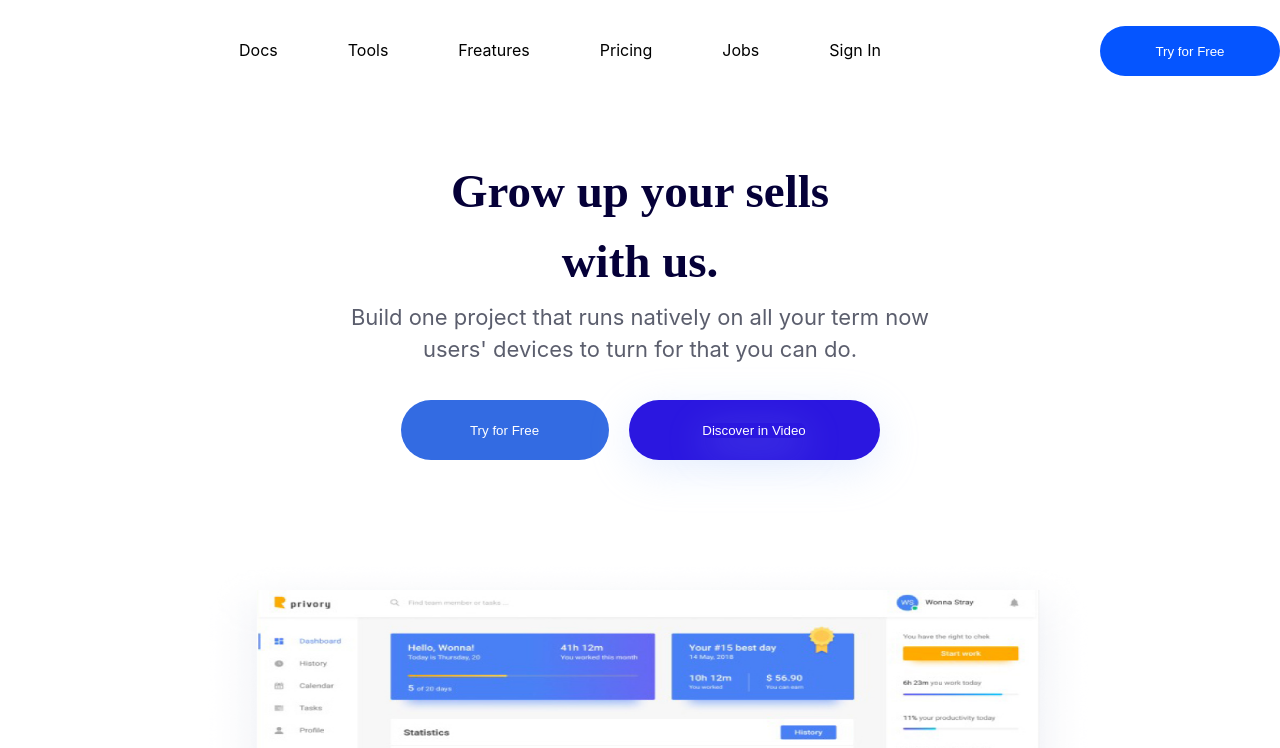
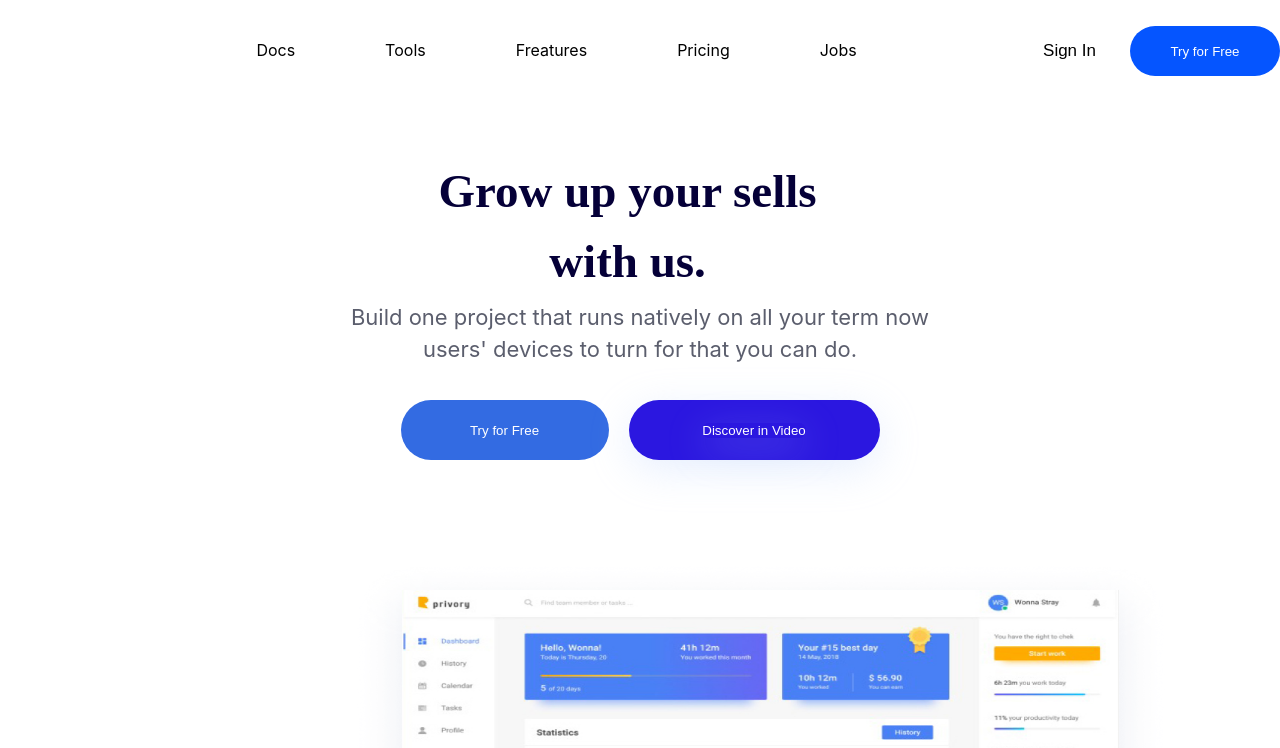
Before and after one commit to ak3rov/ak3rov.github.io, a plain HTML site: page index.html in a window 1280 px wide. Shown: the top 748 px of the page. Drawn offline with Linux system fonts and the light colour scheme.

Commit message:
fixed bugs

```diff
--- a/index.html
+++ b/index.html
@@ -18,29 +18,20 @@
                     <img src="./src/images/header/logo.svg" alt="">
                 </div>
                 <ul class="navbar__nav">
-                    <li class="nav-item"><a
-                            href="https://www.youtube.com/watch?v=dQw4w9WgXcQ&list=PLxb0XwjhqM_RLETkiOkUZrEE8K-fP3V-p&index=3"
-                            class="nav-link">Docs</a></li>
-                    <li class="nav-item"><a
-                            href="https://www.youtube.com/watch?v=dQw4w9WgXcQ&list=PLxb0XwjhqM_RLETkiOkUZrEE8K-fP3V-p&index=3"
-                            class="nav-link">Tools</a></li>
-                    <li class="nav-item"><a
-                            href="https://www.youtube.com/watch?v=dQw4w9WgXcQ&list=PLxb0XwjhqM_RLETkiOkUZrEE8K-fP3V-p&index=3"
-                            class="nav-link">Freatures</a></li>
-                    <li class="nav-item"><a
-                            href="https://www.youtube.com/watch?v=dQw4w9WgXcQ&list=PLxb0XwjhqM_RLETkiOkUZrEE8K-fP3V-p&index=3"
-                            class="nav-link">Pricing</a></li>
-                    <li class="nav-item"><a
-                            href="https://www.youtube.com/watch?v=dQw4w9WgXcQ&list=PLxb0XwjhqM_RLETkiOkUZrEE8K-fP3V-p&index=3"
-                            class="nav-link">Jobs</a></li>
-                    <li class="nav-item"><a
-                            href="https://www.youtube.com/watch?v=dQw4w9WgXcQ&list=PLxb0XwjhqM_RLETkiOkUZrEE8K-fP3V-p&index=3"
-                            class="nav-link">Sign In</a></li>
+                    <li class="nav-item"><a href="#" class="nav-link">Docs</a></li>
+                    <li class="nav-item"><a href="#" class="nav-link">Tools</a></li>
+                    <li class="nav-item"><a href="#" class="nav-link">Freatures</a></li>
+                    <li class="nav-item"><a href="#" class="nav-link">Pricing</a></li>
+                    <li class="nav-item"><a href="#" class="nav-link">Jobs</a></li>
                 </ul>
                 <div class="navbar__btns">
-                    <button class="btn2"><a
-                            href="https://www.youtube.com/watch?v=dQw4w9WgXcQ&list=PLxb0XwjhqM_RLETkiOkUZrEE8K-fP3V-p&index=3"
-                            class="btn2">Try for Free</a></button>
+                    <button class="btn1">
+                        <a href="#" class="btn1">Sign In</a>
+                    </button>
+
+                    <button class="btn2">
+                        <a href="#" class="btn2">Try for Free</a>
+                    </button>
                 </div>
             </nav>
         </div>
@@ -52,12 +43,13 @@
                 <p class="growup__subtitle">Build one project that runs natively on all your term now <br>users' devices
                     to turn for that you can do.</p>
                 <div class="growup__btns">
-                    <button class="btn1"><a
-                            href="https://www.youtube.com/watch?v=dQw4w9WgXcQ&list=PLxb0XwjhqM_RLETkiOkUZrEE8K-fP3V-p&index=3"
-                            class="btn1">Try for Free</a></button>
-                    <button class="btn2"><a
-                            href="https://www.youtube.com/watch?v=dQw4w9WgXcQ&list=PLxb0XwjhqM_RLETkiOkUZrEE8K-fP3V-p&index=3"
-                            class="btn2">Discover in Video</a></button>
+                    <button class="btn1">
+                        <a href="#" class="btn1">Try for Free</a>
+                    </button>
+
+                    <button class="btn2">
+                        <a href="#" class="btn2">Discover in Video</a>
+                    </button>
                 </div>
                 <div class="growup__img">
                     <img src="./src/images/1sec/sec1.png" alt="" class="growup__img">
@@ -83,7 +75,7 @@
                     cost savings and revenue improvements for your business.</p>
                 <div class="btns">
                     <button class="btn1"><a
-                            href="https://wm/watch?v=dww.youtube.coQw4w9WgXcQ&list=PLxb0XwjhqM_RLETkiOkUZrEE8K-fP3V-p&index=3"
+                            href="#"
                             class="btn1">See How Spellon Work</a></button>
                 </div>
             </div>
@@ -95,7 +87,7 @@
                     <p class="develop__subtitle">Develop for all your users' <br> devices with just one <br> codebase.
                         Add fas refresh, true native capabilities, <br>and your creativity, and <br> you'll have the app
                         your users <br> want in no time.</p>
-                    <a href="https://wm/watch?v=dww.youtube.coQw4w9WgXcQ&list=PLxb0XwjhqM_RLETkiOkUZrEE8K-fP3V-p&index=3"
+                    <a href="#"
                         class="develop__link">Learn more about spellon</a>
                 </div>
                 <div class="dev-img">
@@ -113,7 +105,7 @@
                     <p class="build__subtitle">Develop for all your users' <br> devices with just one <br> codebase. Add
                         fas refresh, true native <br> capabilities,and your creativity, and <br> you'll have the app
                         your users <br> want in no time.</p>
-                    <a href="https://wm/watch?v=dww.youtube.coQw4w9WgXcQ&list=PLxb0XwjhqM_RLETkiOkUZrEE8K-fP3V-p&index=3"
+                    <a href="#"
                         class="build__link">Learn more about spellon</a>
                 </div>
             </div>
@@ -125,7 +117,7 @@
                     <p class="update__subtitle">Develop for all your users' devices with <br> just one codebase. Add
                         fast refresh, true native <br> capabilities, and your creativity, <br> and you'll have the app
                         your users want in no time.</p>
-                    <a href="https://wm/watch?v=dww.youtube.coQw4w9WgXcQ&list=PLxb0XwjhqM_RLETkiOkUZrEE8K-fP3V-p&index=3"
+                    <a href="#"
                         class="update__link">Learn more about spellon</a>
                 </div>
                 <div class="update-img">
@@ -156,8 +148,8 @@
     </main>
 </body>
 <footer class="footer">
-        <h1 class="footer__title">Its easy to get started <br> Start now</h1>
-     <div class="container">
+    <h1 class="footer__title">Its easy to get started <br> Start now</h1>
+    <div class="container">
         <ul class="footer__item1">
             <li class="footer__mine">Spellon</li>
             <li class="footer__col1">Bishkek,Kyrgyzstan,Central Asia</li>
@@ -189,4 +181,5 @@
         </ul>
     </div>
 </footer>
+
 </html>
--- a/src/style/_footer.scss
+++ b/src/style/_footer.scss
@@ -1,7 +1,7 @@
 .footer {
     padding-top: 100px;
     background: url(../images/footer/footer.png) center;
-    height: 100vh;
+    height: 100%;
     width: 100%;
 
    .container{
--- a/src/style/_growup.scss
+++ b/src/style/_growup.scss
@@ -2,6 +2,7 @@
     padding-top: 80px;
     &__title{
         align-items: center;
+        margin-right: 25px;
         font-family: Circular Std;
         font-weight: 600;
         font-size: 47px;
@@ -9,6 +10,7 @@
         text-align: center;
         color: #050038;
         margin-bottom: 5px;
+
     }
 
     &__subtitle{
@@ -62,7 +64,7 @@
     &__img{
         width: 996px;
         height: 506px;
-        padding-left: 100px;
+        padding-left: 175px;
         margin-bottom: 50px;
     }
 
--- a/src/style/_header.scss
+++ b/src/style/_header.scss
@@ -9,7 +9,7 @@
 
 
         &__logo{
-            margin-left: 20px;
+            margin-left: 90px;
         }
 
         &__nav{
@@ -27,6 +27,20 @@
             font-size: 16px;
             line-height: 0px;
             color: black;
+            margin-right: 20px;
+        }
+
+
+        .btn1{
+            text-decoration: none;
+            color: black;
+            border: none;
+            cursor: pointer;
+            align-items: flex-end;
+            justify-content: end;
+            font-size:  17px;
+            background: #ffff;
+            margin-right: 15px;
         }
 
         .btn2{
@@ -36,10 +50,8 @@
             cursor: pointer;
             align-items: flex-end;
             justify-content: end;
-            width: 180px;
+            width: 150px;
             height: 50px;
-            left: 1440px;
-            top: 31px;
             background: #0555FF;
             border-radius: 30px;
         }
```
Also changed, not shown: src/style/style.css, 1 other file.
